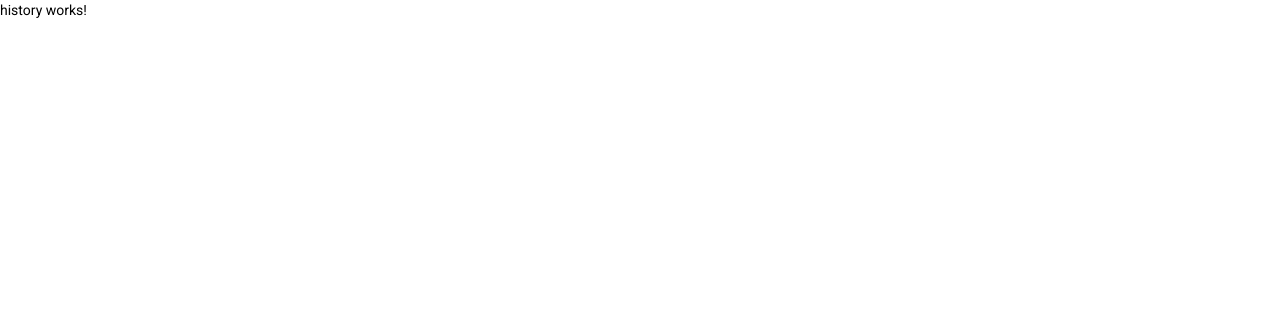
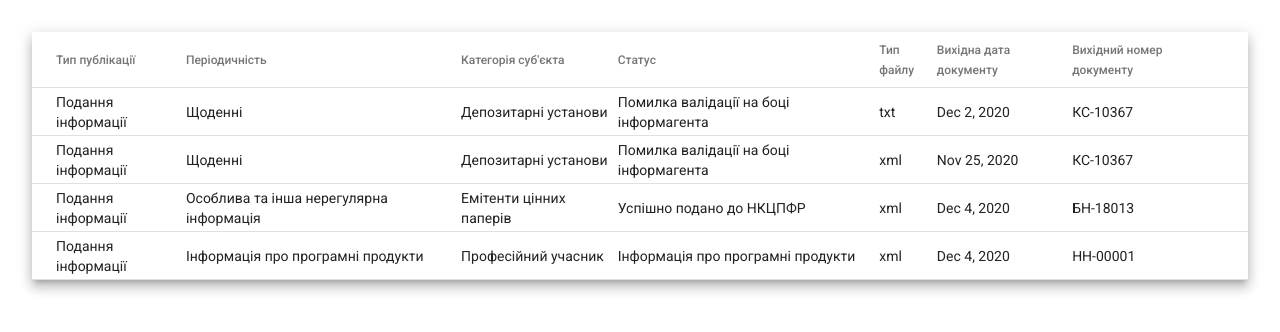
Before and after one commit to korol1368/smida, an Angular app: page / in a window 1280 px wide. Shown: the top 332 px of the page. Built offline with nearby package versions, Linux system fonts and the light colour scheme.

Commit message:
template history table + table with data

```diff
--- a/src/app/app.component.html
+++ b/src/app/app.component.html
@@ -1 +1,3 @@
-<app-history></app-history>
+<div class="p-2">
+  <app-history></app-history>
+</div>
--- a/src/app/app.component.scss
+++ b/src/app/app.component.scss
@@ -0,0 +1,3 @@
+.p-2 {
+  padding: 2rem;
+}
--- a/src/app/history/history.component.html
+++ b/src/app/history/history.component.html
@@ -1 +1,49 @@
-<p>history works!</p>
+<div class="example-container mat-elevation-z8">
+  <div *ngIf="isLoadingResults" class="example-loading-shade">
+    <mat-spinner></mat-spinner>
+  </div>
+
+  <div class="example-table-container">
+
+    <table mat-table [dataSource]="data" class="example-table">
+
+      <ng-container matColumnDef="publicationType">
+        <th mat-header-cell *matHeaderCellDef>Тип публікації</th>
+        <td mat-cell *matCellDef="let row">{{row.publicationType}}</td>
+      </ng-container>
+
+      <ng-container matColumnDef="termType">
+        <th mat-header-cell *matHeaderCellDef>Періодичність</th>
+        <td mat-cell *matCellDef="let row">{{row.termType}}</td>
+      </ng-container>
+
+      <ng-container matColumnDef="reportGroup">
+        <th mat-header-cell *matHeaderCellDef>Категорія суб'єкта</th>
+        <td mat-cell *matCellDef="let row">{{row.reportGroup}}</td>
+      </ng-container>
+
+      <ng-container matColumnDef="reportState">
+        <th mat-header-cell *matHeaderCellDef>Статус</th>
+        <td mat-cell *matCellDef="let row">{{row.reportState}}</td>
+      </ng-container>
+
+      <ng-container matColumnDef="reportFormat">
+        <th mat-header-cell *matHeaderCellDef>Тип файлу</th>
+        <td mat-cell *matCellDef="let row">{{row.reportFormat}}</td>
+      </ng-container>
+
+      <ng-container matColumnDef="outputDate">
+        <th mat-header-cell *matHeaderCellDef>Вихідна дата документу</th>
+        <td mat-cell *matCellDef="let row">{{row.outputDate.date | date}}</td>
+      </ng-container>
+
+      <ng-container matColumnDef="outputNumber">
+        <th mat-header-cell *matHeaderCellDef>Вихідний номер документу</th>
+        <td mat-cell *matCellDef="let row">{{row.outputNumber}}</td>
+      </ng-container>
+
+      <tr mat-header-row *matHeaderRowDef="displayedColumns"></tr>
+      <tr mat-row *matRowDef="let row; columns: displayedColumns;"></tr>
+    </table>
+  </div>
+</div>
--- a/src/app/history/history.component.scss
+++ b/src/app/history/history.component.scss
@@ -0,0 +1,42 @@
+.example-container {
+  position: relative;
+  min-height: 200px;
+}
+
+.example-table-container {
+  position: relative;
+  max-height: 400px;
+  overflow: auto;
+}
+
+table {
+  width: 100%;
+}
+
+.example-loading-shade {
+  position: absolute;
+  top: 0;
+  left: 0;
+  bottom: 56px;
+  right: 0;
+  background: rgba(0, 0, 0, 0.15);
+  z-index: 1;
+  display: flex;
+  align-items: center;
+  justify-content: center;
+}
+
+.example-rate-limit-reached {
+  color: #980000;
+  max-width: 360px;
+  text-align: center;
+}
+
+.mat-column-number,
+.mat-column-state {
+  max-width: 64px;
+}
+
+.mat-column-created {
+  max-width: 124px;
+}
--- a/src/app/history/history.component.ts
+++ b/src/app/history/history.component.ts
@@ -1,16 +1,50 @@
-import {Component, OnInit} from '@angular/core';
+import {HttpClient} from '@angular/common/http';
+import {Component, AfterViewInit} from '@angular/core';
+import {merge, of as observableOf} from 'rxjs';
+import {catchError, map, startWith, switchMap} from 'rxjs/operators';
+import {HistoryModel} from "../models/history.model";
+import {HistoryService} from "../services/history.service";
 
 @Component({
   selector: 'app-history',
   templateUrl: './history.component.html',
   styleUrls: ['./history.component.scss']
 })
-export class HistoryComponent implements OnInit {
+export class HistoryComponent implements AfterViewInit {
+  displayedColumns: string[] = [
+    'publicationType',
+    'termType',
+    'reportGroup',
+    'reportState',
+    'reportFormat',
+    'outputDate',
+    'outputNumber'
+  ];
+  data: HistoryModel[] = [];
 
-  constructor() {
+  resultsLength = 0;
+  isLoadingResults = true;
+
+  constructor(private http: HttpClient, private historyService: HistoryService) {}
+
+  ngAfterViewInit() {
+    merge()
+      .pipe(
+        startWith({}),
+        switchMap(() => {
+          this.isLoadingResults = true;
+          return this.historyService.getList();
+        }),
+        map(data => {
+          this.isLoadingResults = false;
+          this.resultsLength = data.length;
+
+          return data;
+        }),
+        catchError(() => {
+          this.isLoadingResults = false;
+          return observableOf([]);
+        })
+      ).subscribe(data => this.data = data);
   }
-
-  ngOnInit(): void {
-  }
-
 }
```
Also changed, not shown: src/app/app.module.ts (+7 -1 lines).
